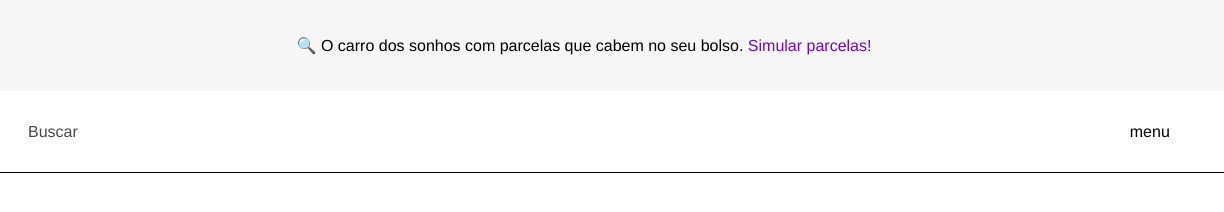
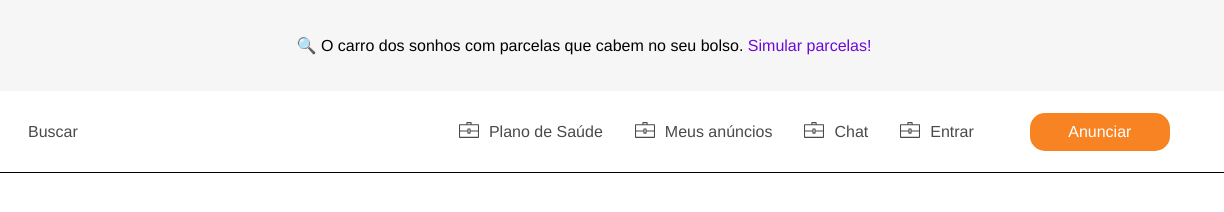
Before and after one commit to HugoSouza10/Projetocompleto-olx-front-end, a plain HTML site: page index.html in a window 1280 px wide. Shown: the full height of the page, 56-1280 px from the left. Drawn offline with Linux system fonts and the light colour scheme.

Commit message:
adicionando icones svg no menu

```diff
--- a/asset/css/style.css
+++ b/asset/css/style.css
@@ -4,6 +4,7 @@ body{
    font-family: "Nunito Sans", "Helvetica Neue", HelveticaNeue, Helvetica, Arial, sans-serif;
 }
 
+/*HEADER SIMULATOR*/
 .header-simulador{
     display: flex;
     justify-content: center;
@@ -28,14 +29,18 @@ body{
     padding: 20px;
 }
 
-/*CABEÇALHO PRINCIPAL*/
 
-header{
+
+/*HEADER MAIN*/
+
+.header-main{
     height: 81px;
     border-bottom: 1px solid black;
 }
 
-.header-container{
+
+
+.header-main-container{
     display: flex;
     align-items: center;
     max-width: 1272px;
@@ -43,21 +48,60 @@ header{
     margin: auto;
 }
 
-.header-container a{
+.header-main-container a{
     text-decoration: none;
     margin-left:32px;
     color: rgb(74, 74, 74);
 }
 
-/*MENU-HEADER*/
+/*MENU*/
 
-.nav-mobile{
+.nav-header-main{
+    display: flex;
+    justify-content:flex-end;
+    width: 1092px;
+}
+
+.nav-main{
+    display: flex;
+    align-items: center;
+}
+
+/*cor do item do menu*/
+.item-li-main{
+    color:#4a4a4a;
+}
+
+.nav-main span svg:hover path {
+    fill: #fce57e;
+}
+
+ .link-menu-main{
+     display: flex;
+     align-items: center;
+ }
+
+.link-menu-main span{
+    width: 20px;
+     margin-right: 10px;
+}
+
+.anunciar{
+    background-color:rgb(247, 131, 35);
+    color: white;
+    font-size: 16px;
+    padding: 10px;
+    border-radius:15px;
+    width: 120px;
+    text-align: center;
+    margin-left: 24px;
+}
+
+.anunciar:hover{
+    background-color:orange;
+}
+.nav-mobile-main{
     display: none;
     margin-right:16px;
     position:relative;
 }
-.nav-header{
-    display: flex;
-    justify-content:flex-end;
-    width: 1092px;
-}
--- a/index.html
+++ b/index.html
@@ -5,6 +5,7 @@
     <meta http-equiv="X-UA-Compatible" content="IE=edge">
     <meta name="viewport" content="width=device-width, initial-scale=1.0">
     <link rel="stylesheet" href="asset/css/style.css">
+    <link rel="shortcut icon" href="asset/imagens/OLX_Brazil_Logo2.png" >
     <title>Olx</title>
 </head>
 <body>
@@ -15,21 +16,100 @@
         </p>
      </span>
  </div>
- <header>
-     <div class="header-container">
-         <div class="nav-mobile">
+ <header class="header-main">
+     <div class="header-main-container">
+         <div class="nav-mobile-main">
              ....
          </div>
          <div class="logo">
              <img src="asset/imagens/OLX_Brazil_Logo.png" width="48px" height="30"/>
          </div>
-         <a href="">Buscar</a>
-         <div class="nav-header">
-            menu
+         <div class="buscar">
+            <a href="">Buscar</a>
+         </div>
+
+         <div class="nav-header-main">
+            <div class="nav-main">
+                <a href="">
+                   <div class="link-menu-main">
+                       <span>
+                        <?xml version="1.0" encoding="iso-8859-1"?>
+                        <!-- Generator: Adobe Illustrator 18.1.1, SVG Export Plug-In . SVG Version: 6.00 Build 0)  -->
+                        <svg version="1.1" id="Capa_1" xmlns="http://www.w3.org/2000/svg" xmlns:xlink="http://www.w3.org/1999/xlink" x="0px" y="0px"
+                                viewBox="0 0 76 76" style="enable-background:new 0 0 76 76;" xml:space="preserve">
+                            <g id="_x37_7_Essential_Icons_4_">
+                                <path style="enable-background:new 0 0 76 76;fill: #4a4a4a;" id="Briefcase" d="M74,16H48v-6c0-1.1-0.9-2-2-2H30c-1.1,0-2,0.9-2,2v6H2c-1.1,0-2,0.9-2,2v48c0,1.1,0.9,2,2,2h72
+                                    c1.1,0,2-0.9,2-2V18C76,16.9,75.1,16,74,16z M32,12h12v4H32V12z M72,64H4V44h28v5.9c0,1.1,0.9,2,2,2h8c1.1,0,2-0.9,2-2V44h28V64z
+                                    M36,47.9v-12h4v12H36z M72,40H44v-6c0-1.1-0.9-2-2-2h-8c-1.1,0-2,0.9-2,2v6H4V20h68V40z"/>
+                            </g>
+                        </svg>
+                       </span>
+                       <div class="item-li-main">Plano de Saúde</div>
+                   </div>
+                </a>
+
+                <a href="">
+                    <div class="link-menu-main">
+                        <span>
+                            <svg version="1.1" id="Capa_1" xmlns="http://www.w3.org/2000/svg" xmlns:xlink="http://www.w3.org/1999/xlink" x="0px" y="0px"
+                            viewBox="0 0 76 76" style="enable-background:new 0 0 76 76;" xml:space="preserve">
+                            <g id="_x37_7_Essential_Icons_4_">
+                                <path style="enable-background:new 0 0 76 76;fill: #4a4a4a;" id="Briefcase" d="M74,16H48v-6c0-1.1-0.9-2-2-2H30c-1.1,0-2,0.9-2,2v6H2c-1.1,0-2,0.9-2,2v48c0,1.1,0.9,2,2,2h72
+                                    c1.1,0,2-0.9,2-2V18C76,16.9,75.1,16,74,16z M32,12h12v4H32V12z M72,64H4V44h28v5.9c0,1.1,0.9,2,2,2h8c1.1,0,2-0.9,2-2V44h28V64z
+                                    M36,47.9v-12h4v12H36z M72,40H44v-6c0-1.1-0.9-2-2-2h-8c-1.1,0-2,0.9-2,2v6H4V20h68V40z"/>
+                            </g>
+                            </svg>
+                        </span>
+
+                        <div class="item-li-main">Meus anúncios</div>
+                    </div>
+                 </a>
+
+
+                 <a href="">
+                    <div class="link-menu-main">
+                        <span>
+                            <svg version="1.1" id="Capa_1" xmlns="http://www.w3.org/2000/svg" xmlns:xlink="http://www.w3.org/1999/xlink" x="0px" y="0px"
+                            viewBox="0 0 76 76" style="enable-background:new 0 0 76 76;" xml:space="preserve">
+                            <g id="_x37_7_Essential_Icons_4_">
+                                <path style="enable-background:new 0 0 76 76;fill: #4a4a4a;" id="Briefcase" d="M74,16H48v-6c0-1.1-0.9-2-2-2H30c-1.1,0-2,0.9-2,2v6H2c-1.1,0-2,0.9-2,2v48c0,1.1,0.9,2,2,2h72
+                                    c1.1,0,2-0.9,2-2V18C76,16.9,75.1,16,74,16z M32,12h12v4H32V12z M72,64H4V44h28v5.9c0,1.1,0.9,2,2,2h8c1.1,0,2-0.9,2-2V44h28V64z
+                                    M36,47.9v-12h4v12H36z M72,40H44v-6c0-1.1-0.9-2-2-2h-8c-1.1,0-2,0.9-2,2v6H4V20h68V40z"/>
+                            </g>
+                            </svg>
+                        </span>
+                        <div class="item-li-main">Chat</div>
+                    </div>
+                 </a>
+
+                 <a href="">
+                    <div class="link-menu-main">
+                        <span>
+                            <svg version="1.1" id="Capa_1" xmlns="http://www.w3.org/2000/svg" xmlns:xlink="http://www.w3.org/1999/xlink" x="0px" y="0px"
+                            viewBox="0 0 76 76" style="enable-background:new 0 0 76 76;" xml:space="preserve">
+                            <g id="_x37_7_Essential_Icons_4_">
+                                <path style="enable-background:new 0 0 76 76;fill: #4a4a4a;" id="Briefcase" d="M74,16H48v-6c0-1.1-0.9-2-2-2H30c-1.1,0-2,0.9-2,2v6H2c-1.1,0-2,0.9-2,2v48c0,1.1,0.9,2,2,2h72
+                                    c1.1,0,2-0.9,2-2V18C76,16.9,75.1,16,74,16z M32,12h12v4H32V12z M72,64H4V44h28v5.9c0,1.1,0.9,2,2,2h8c1.1,0,2-0.9,2-2V44h28V64z
+                                    M36,47.9v-12h4v12H36z M72,40H44v-6c0-1.1-0.9-2-2-2h-8c-1.1,0-2,0.9-2,2v6H4V20h68V40z"/>
+                            </g>
+                            </svg>
+                        </span>
+                        <div class="item-li-main">Entrar</div>
+                    </div>
+                 </a>
+
+                 <a href="">
+                     <div class="anunciar">
+                         Anunciar
+                     </div>
+                 </a>
+            </div>
+
          </div>
      </div>
  </header>
 
+
  <script src="asset/js/script.js"></script>
 </body>
 </html>
```
